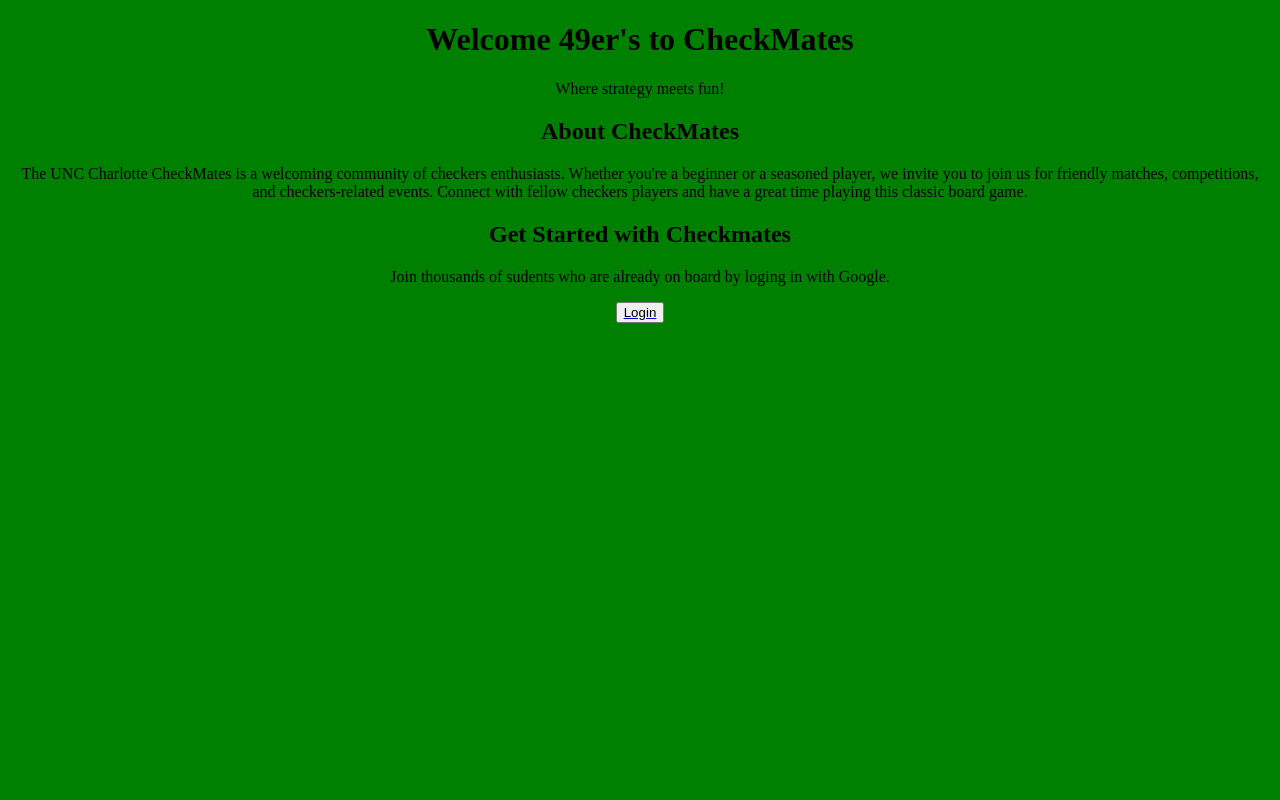
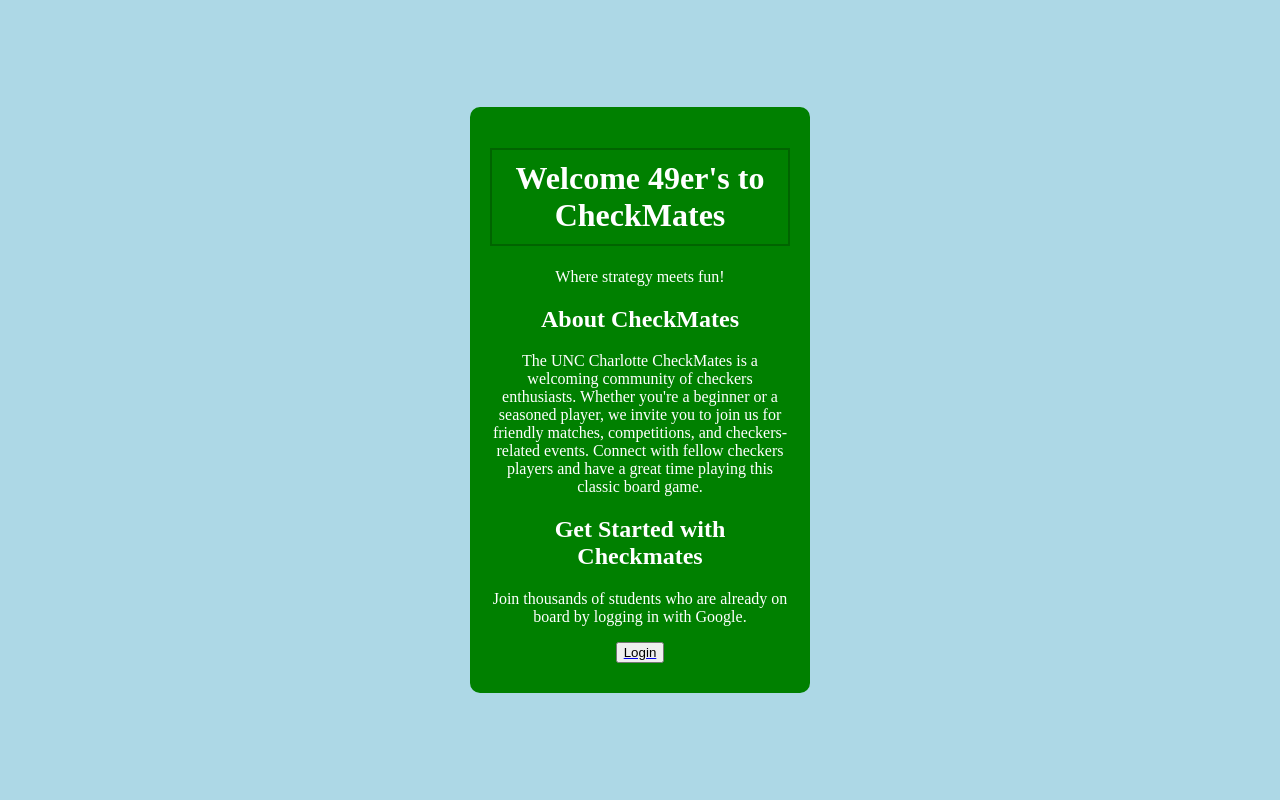
Before and after one commit to SeanDaBlack/checkmasters, a Flask app: page / in a window 1280 px wide. Run offline with Flask 2, Linux system fonts and the light colour scheme.

Commit message:
index page update

```diff
--- a/static/css/style.css
+++ b/static/css/style.css
@@ -1,14 +1,26 @@
 body {
-    background-color: green;
+    background-color: lightblue;
+    display: flex;
+    justify-content: center;
+    align-items: center;
+    height: 100vh;
+    margin: 0;
+}
+h1 {
+    border: 2px solid darkgreen; /* Add a black border around the h1 */
+    padding: 10px; /* Add padding to create space between text and border */
 }
 
-/* Center text and other elements */
-h1, p, h2, a {
+.login-box {
     text-align: center;
+    background-color: green; /* Change the background color to blue */
+    color: white; /* Set text color to white */
+    padding: 20px;
+    border-radius: 10px;
+    width: 300px; /* Adjust the width as needed */
 }
 
-/* Center the login button */
 button {
     display: block;
-    margin: 0 auto;
+    margin: 10px auto; /* Add some margin below the button */
 }
--- a/templates/index.html
+++ b/templates/index.html
@@ -7,6 +7,9 @@
     <link rel="stylesheet" href="../static/css/style.css">
 </head>
 <body>
+
+
+    <div class="login-box">
     <h1>Welcome 49er's to CheckMates</h1>
     <p>Where strategy meets fun!</p>
 
@@ -17,8 +20,9 @@
 
     <div class="container">
         <h2>Get Started with Checkmates</h2>
-        <p>Join thousands of sudents who are already on board by loging in with Google.</p>
+        <p>Join thousands of students who are already on board by logging in with Google.</p>
         <a href="/login"><button>Login</button></a>
     </div>
+</div>
 </body>
 </html>
```
Also changed, not shown: images/test.png (deleted).
